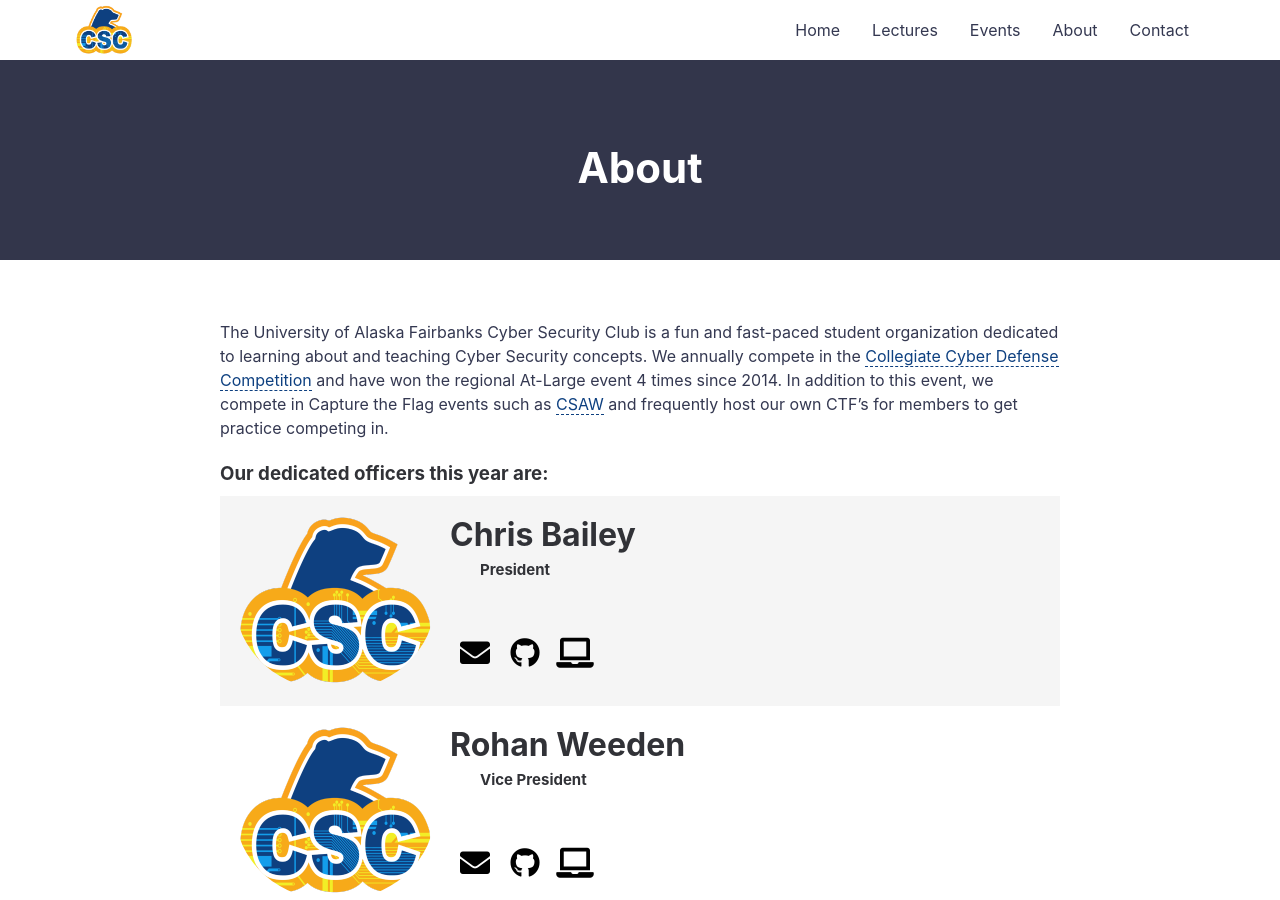
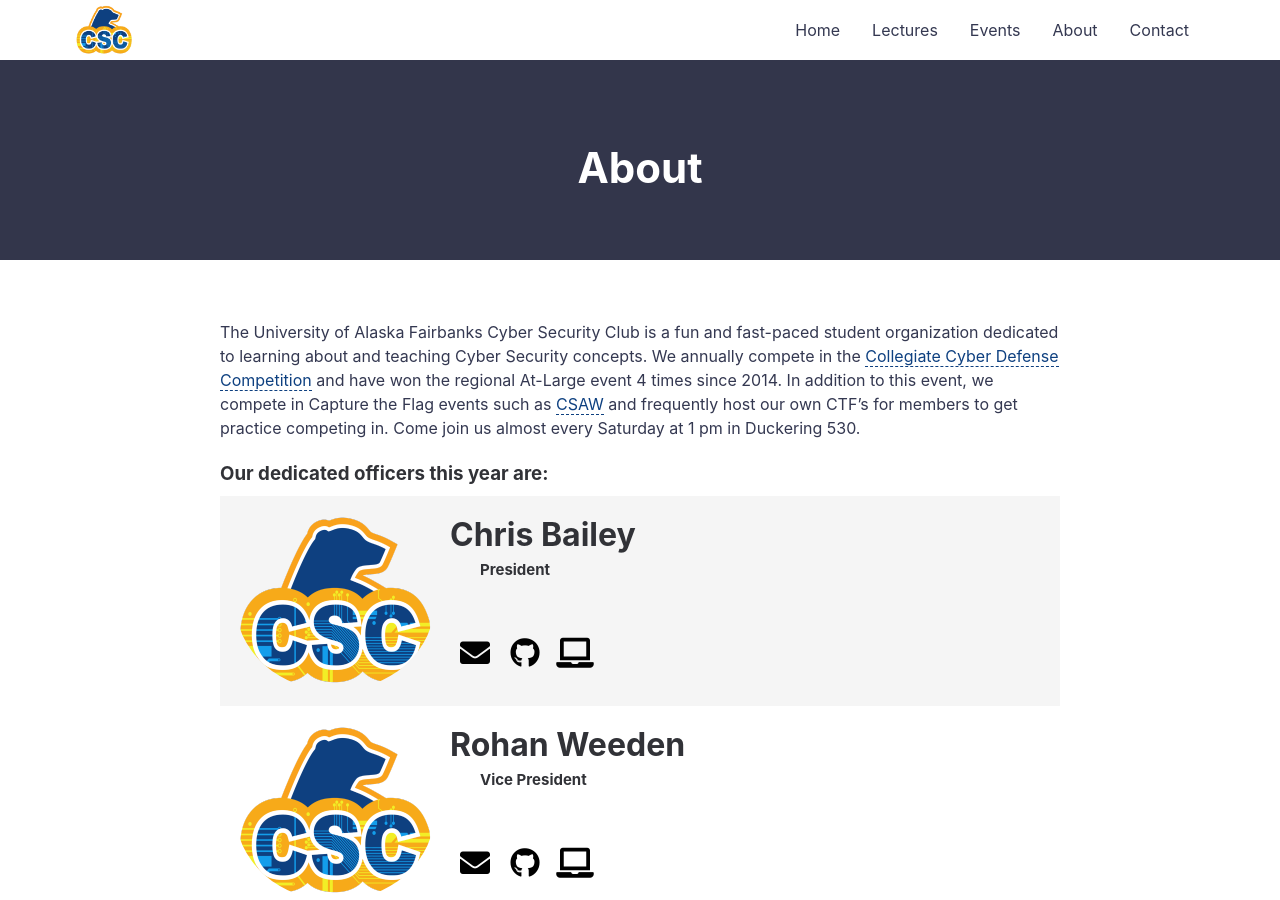
Before and after one commit to UAFCSC/uafcsc.github.io, a Jekyll site: the page built from about.md, in a window 1280 px wide and 900 px high. Built offline with Jekyll 4.4.1, drawn with Linux system fonts in a browser that asks for light colours; nearby versions of some CDN libraries.

Commit message:
Updates meeting room

```diff
--- a/about.md
+++ b/about.md
@@ -4,7 +4,7 @@ title: About
 permalink: /about/
 ---
 
-The University of Alaska Fairbanks Cyber Security Club is a fun and fast-paced student organization dedicated to learning about and teaching Cyber Security concepts. We annually compete in the [Collegiate Cyber Defense Competition](https://www.nationalccdc.org/) and have won the regional At-Large event 4 times since 2014. In addition to this event, we compete in Capture the Flag events such as [CSAW](https://ctf.csaw.io/) and frequently host our own CTF's for members to get practice competing in.
+The University of Alaska Fairbanks Cyber Security Club is a fun and fast-paced student organization dedicated to learning about and teaching Cyber Security concepts. We annually compete in the [Collegiate Cyber Defense Competition](https://www.nationalccdc.org/) and have won the regional At-Large event 4 times since 2014. In addition to this event, we compete in Capture the Flag events such as [CSAW](https://ctf.csaw.io/) and frequently host our own CTF's for members to get practice competing in. Come join us almost every Saturday at 1 pm in Duckering 530.
 
 ### Our dedicated officers this year are:
 
```
Also changed, not shown: contact.md (+1 -1 lines).
